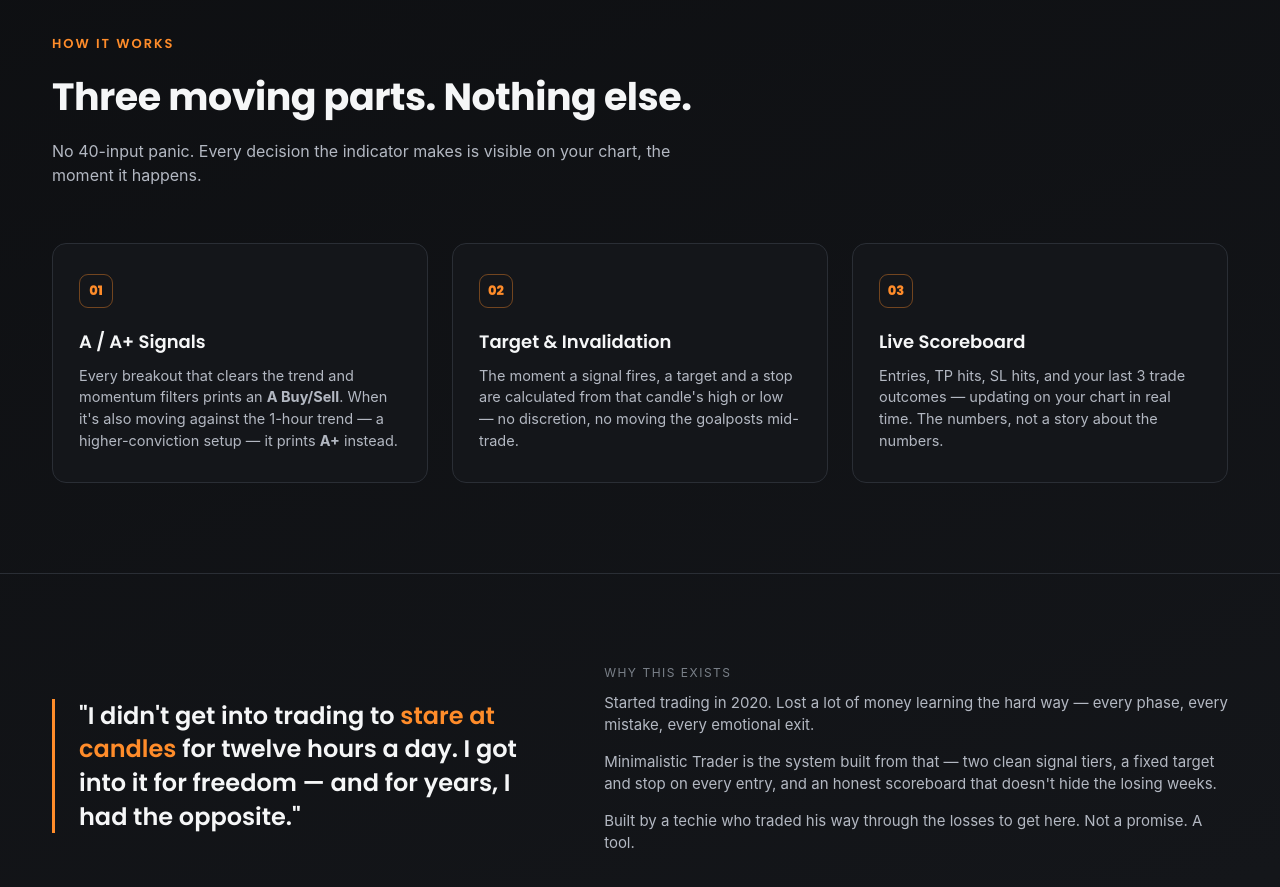
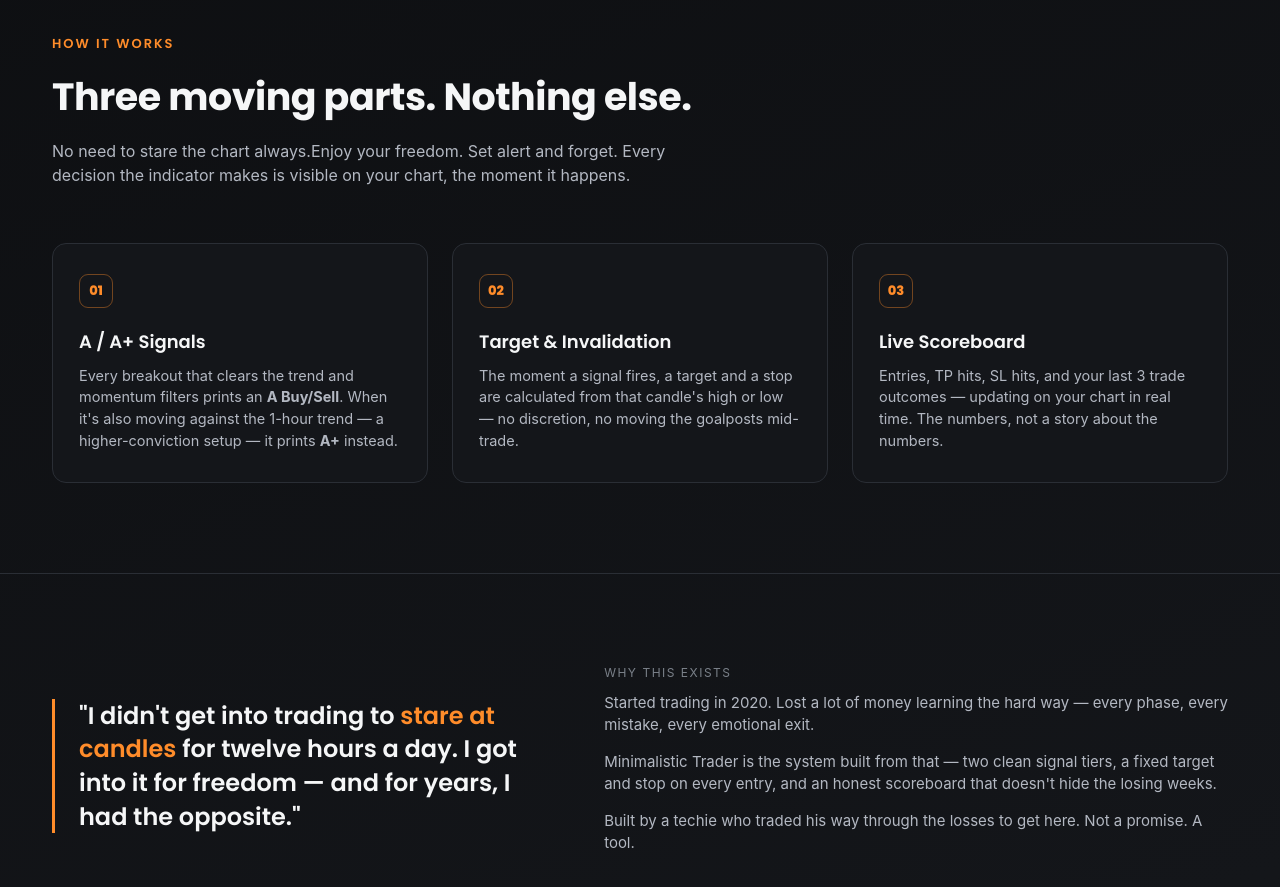
Before and after one commit to ajithnet/MINIMALISTICTRADER, a plain HTML site: page index.html in a window 1280 px wide. Shown: the part 940-1827 px from the top of the page. Drawn offline with Linux system fonts and the light colour scheme.

Commit message:
Update index.html

```diff
--- a/index.html
+++ b/index.html
@@ -404,7 +404,7 @@
     <div class="section-head">
       <div class="section-eyebrow">How It Works</div>
       <h2 class="display">Three moving parts. Nothing else.</h2>
-      <p class="section-desc">No 40-input panic. Every decision the indicator makes is visible on your chart, the moment it happens.</p>
+      <p class="section-desc">No need to stare the chart always.Enjoy your freedom. Set alert and forget. Every decision the indicator makes is visible on your chart, the moment it happens.</p>
     </div>
     <div class="how-grid">
       <div class="how-card">
```
